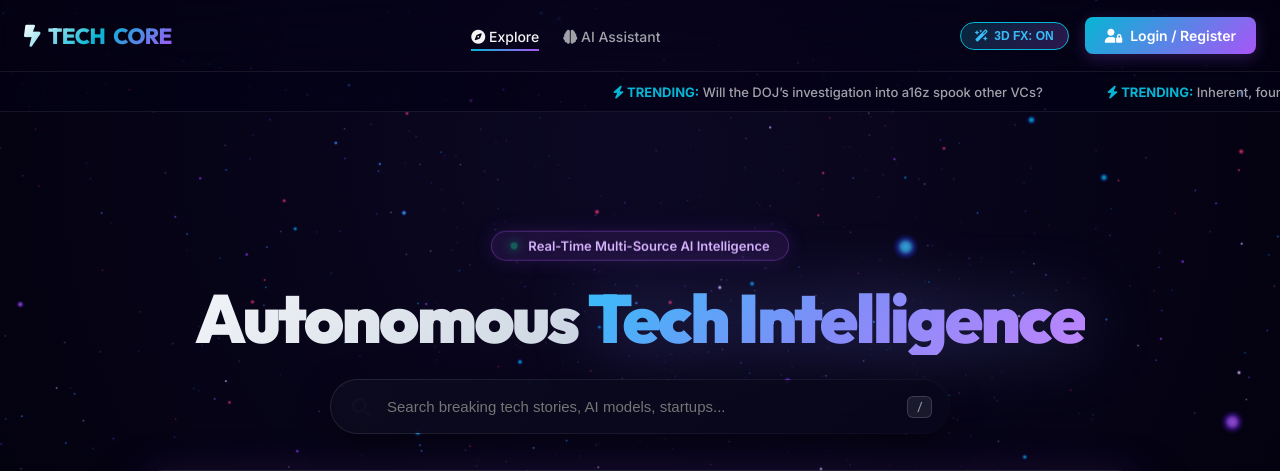
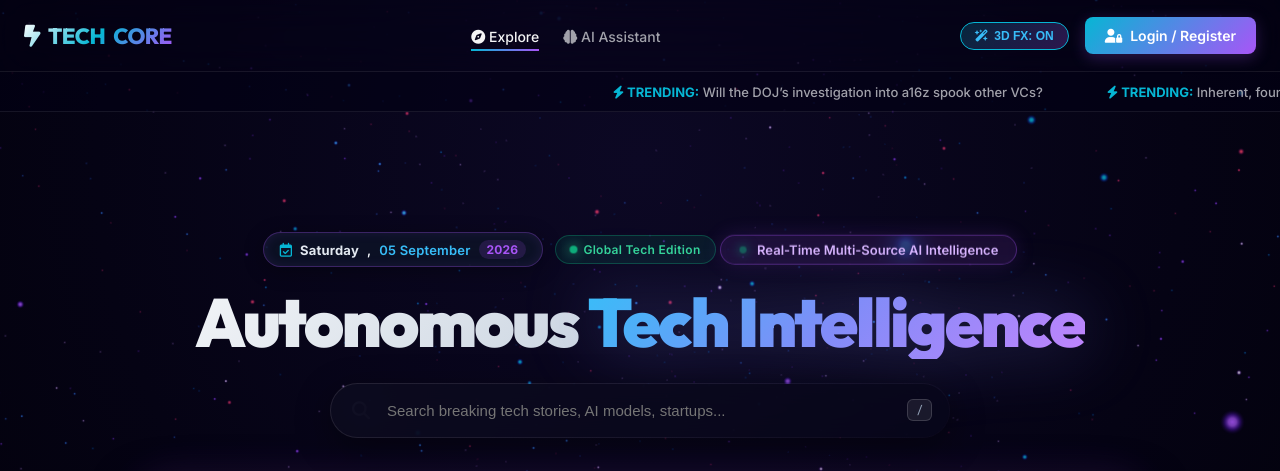
Before and after one commit to Dipanshukaushiknitkkr/agentic-ai-news-platform, a FastAPI app: page / in a window 1280 px wide. Shown: the top 471 px of the page. Run offline with FastAPI, Linux system fonts and the light colour scheme; data comes from the database, SQL or seed files in the repository; data that the repository does not hold is empty; some libraries are stand-ins or nearby versions; grey boxes are pictures that could not be loaded.

Commit message:
feat: Add high-res tech news spotlight image and dynamic live calendar widget to landing page

```diff
--- a/frontend/static/css/style.css
+++ b/frontend/static/css/style.css
@@ -255,6 +255,86 @@ body {
     color: white;
     box-shadow: 0 0 15px var(--primary);
     transform: translateY(-2px);
+}
+
+/* Live Calendar & Date Badge System */
+.hero-date-calendar {
+    display: inline-flex;
+    align-items: center;
+    gap: 12px;
+    margin-bottom: 16px;
+    flex-wrap: wrap;
+    justify-content: center;
+}
+
+.calendar-chip {
+    display: inline-flex;
+    align-items: center;
+    gap: 8px;
+    background: rgba(15, 23, 42, 0.65);
+    border: 1px solid rgba(168, 85, 247, 0.3);
+    box-shadow: 0 4px 20px rgba(0, 0, 0, 0.3), inset 0 0 12px rgba(168, 85, 247, 0.1);
+    backdrop-filter: blur(16px);
+    -webkit-backdrop-filter: blur(16px);
+    padding: 7px 16px;
+    border-radius: 30px;
+    font-size: 13px;
+    font-weight: 600;
+    color: #f1f5f9;
+    letter-spacing: 0.2px;
+}
+
+.calendar-icon {
+    color: var(--secondary);
+    font-size: 14px;
+}
+
+.calendar-day {
+    color: #e2e8f0;
+    font-weight: 700;
+}
+
+.calendar-date-month {
+    color: #38bdf8;
+    font-weight: 600;
+}
+
+.calendar-year {
+    color: #a855f7;
+    font-weight: 700;
+    background: rgba(168, 85, 247, 0.15);
+    padding: 2px 8px;
+    border-radius: 12px;
+    font-size: 12px;
+}
+
+.live-edition-chip {
+    display: inline-flex;
+    align-items: center;
+    gap: 6px;
+    background: rgba(16, 185, 129, 0.1);
+    border: 1px solid rgba(16, 185, 129, 0.3);
+    padding: 6px 14px;
+    border-radius: 30px;
+    font-size: 12px;
+    font-weight: 600;
+    color: #34d399;
+    letter-spacing: 0.3px;
+}
+
+.live-status-dot {
+    width: 7px;
+    height: 7px;
+    background: #10b981;
+    border-radius: 50%;
+    box-shadow: 0 0 8px #10b981;
+    animation: livePulse 2s infinite;
+}
+
+@keyframes livePulse {
+    0% { opacity: 0.4; transform: scale(0.9); }
+    50% { opacity: 1; transform: scale(1.15); box-shadow: 0 0 12px #34d399; }
+    100% { opacity: 0.4; transform: scale(0.9); }
 }
 
 /* Category Pills & Badges */
@@ -579,4 +659,19 @@ body {
     .hero h1 {
         font-size: 24px;
     }
+
+    .hero-date-calendar {
+        gap: 6px;
+        margin-bottom: 12px;
+    }
+
+    .calendar-chip {
+        font-size: 11.5px;
+        padding: 5px 12px;
+    }
+
+    .live-edition-chip {
+        font-size: 11px;
+        padding: 4px 10px;
+    }
 }
--- a/frontend/templates/index.html
+++ b/frontend/templates/index.html
@@ -568,6 +568,20 @@
     <!-- Hero Section -->
     <header class="hero">
         <div class="container">
+            <!-- Dynamic Live Calendar & Status Widget -->
+            <div class="hero-date-calendar">
+                <div class="calendar-chip">
+                    <i class="fa-regular fa-calendar-check calendar-icon"></i>
+                    <span id="currentDayOfWeek" class="calendar-day">Saturday</span>,
+                    <span id="currentDateMonth" class="calendar-date-month">05 September</span>
+                    <span id="currentYear" class="calendar-year">2026</span>
+                </div>
+                <div class="live-edition-chip">
+                    <span class="live-status-dot"></span>
+                    <span>Global Tech Edition</span>
+                </div>
+            </div>
+
             <div class="hero-badge-container">
                 <span class="pulse-dot"></span>
                 <span>Real-Time Multi-Source AI Intelligence</span>
@@ -584,12 +598,12 @@
                 </div>
             </div>
 
-            <!-- Spotlight Visual Showcase Photo -->
+            <!-- Spotlight Real News Visual Showcase Photo -->
             <div class="hero-spotlight">
-                <img src="https://images.unsplash.com/photo-1618005182384-a83a8bd57fbe?w=1200&auto=format&fit=crop&q=80" alt="Futuristic AI Intelligence Network">
+                <img src="https://images.unsplash.com/photo-1504711434969-e33886168f5c?w=1400&auto=format&fit=crop&q=85" alt="Global Tech Journalism and Breaking News Network" loading="eager">
                 <div class="hero-spotlight-overlay">
                     <div class="spotlight-info">
-                        <span class="spotlight-tag"><i class="fa-solid fa-bolt"></i> Live Feed Spotlight</span>
+                        <span class="spotlight-tag"><i class="fa-solid fa-newspaper"></i> Global News Intelligence</span>
                         <h2 class="spotlight-title">Synthesizing Real-Time Tech Journalism Across Global Publishers</h2>
                     </div>
                 </div>
@@ -1346,8 +1360,32 @@
             }
         }
 
+        function updateLiveCalendar() {
+            try {
+                const now = new Date();
+                const days = ['Sunday', 'Monday', 'Tuesday', 'Wednesday', 'Thursday', 'Friday', 'Saturday'];
+                const months = ['January', 'February', 'March', 'April', 'May', 'June', 'July', 'August', 'September', 'October', 'November', 'December'];
+
+                const dayName = days[now.getDay()];
+                const dateNum = String(now.getDate()).padStart(2, '0');
+                const monthName = months[now.getMonth()];
+                const yearNum = now.getFullYear();
+
+                const dayEl = document.getElementById('currentDayOfWeek');
+                const dateMonthEl = document.getElementById('currentDateMonth');
+                const yearEl = document.getElementById('currentYear');
+
+                if (dayEl) dayEl.textContent = dayName;
+                if (dateMonthEl) dateMonthEl.textContent = `${dateNum} ${monthName}`;
+                if (yearEl) yearEl.textContent = yearNum;
+            } catch (e) {
+                console.error('Calendar widget error:', e);
+            }
+        }
+
         // Initialize on DOM Ready
         document.addEventListener('DOMContentLoaded', () => {
+            updateLiveCalendar();
             initThreeJS();
             init3DCardTilt();
             initInfiniteScrollObserver();
```
